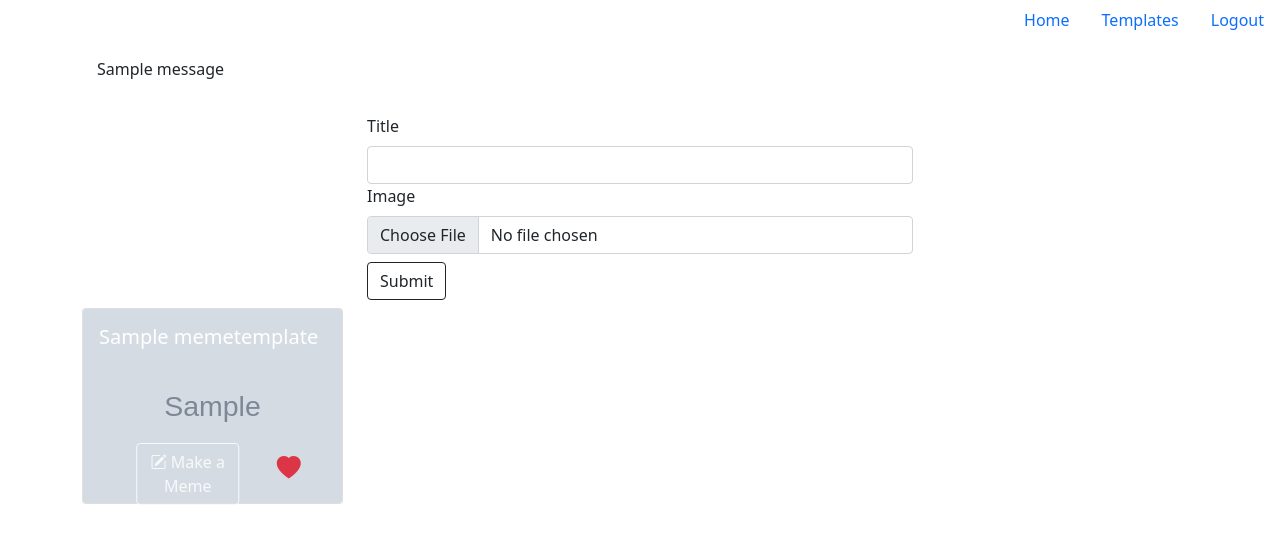
After one commit to Maraljan/WebMeme, a Flask app: page /templates in a window 1280 px wide. The commit adds this page. Shown: the top 543 px of the page. Run offline with Flask 2, Linux system fonts and the light colour scheme; a user stored in the database is signed in; tables that the repository leaves empty hold one stand-in row (values such as "Sample post"); grey boxes marked "Sample" are stand-in pictures; one stand-in notice (Sample message) is shown; some libraries are stand-ins or nearby versions.

Commit message:
created model MemTemplate, page template and page create_meme

```diff
--- a/app/auth/forms.py
+++ b/app/auth/forms.py
@@ -1,6 +1,6 @@
 from flask_wtf import FlaskForm
 from wtforms.validators import DataRequired, Length, Email, Regexp, EqualTo, ValidationError
-from wtforms import StringField, PasswordField, SubmitField
+from wtforms import StringField, PasswordField
 
 
 from app.models.auth import User
--- /dev/null
+++ b/app/main/forms.py
@@ -0,0 +1,15 @@
+from flask_wtf import FlaskForm
+from flask_wtf.file import FileRequired
+from wtforms.validators import DataRequired, Length, ValidationError
+from wtforms import StringField, FileField
+
+from app.models.meme import MemeTemplate
+
+
+class TemplateForm(FlaskForm):
+    img = FileField('Image', validators=[FileRequired()])
+    title = StringField('Title', validators=[DataRequired(), Length(1, 64)])
+
+    def validate_title(self, field: StringField):
+        if MemeTemplate.query.filter_by(title=field.data).first():
+            raise ValidationError('Title already used')
--- a/app/main/views.py
+++ b/app/main/views.py
@@ -1,7 +1,16 @@
+from pathlib import Path
+
 from flask import render_template
-from flask_login import login_required
+from flask_login import login_required, current_user
 
 from . import main
+from .forms import TemplateForm
+from .. import db
+from ..common.alerts import Alert, alert
+from ..common.storage import ImageStorage
+from ..models.meme import MemeTemplate
+
+storage = ImageStorage(Path('Test'))
 
 
 @main.route('/')
@@ -14,3 +23,29 @@ def index():
 @login_required
 def gallery():
     return render_template('gallery.html')
+
+
+@main.route('/templates', methods=['GET', 'POST'])
+@login_required
+def templates():
+    form = TemplateForm()
+    all_templates = MemeTemplate.query.filter_by(owner_id=current_user.pk)
+    if form.validate_on_submit():
+        file = form.img.data
+        path = storage.save(file)
+        template = MemeTemplate(
+            title=form.title.data,
+            owner_id=current_user.pk,
+            image_path=str(path),
+        )
+        db.session.add(template)
+        db.session.commit()
+        alert('Uploading is successful.', Alert.SUCCESS)
+    return render_template('templates.html', form=form, all_templates=all_templates)
+
+
+@main.route('/create_meme/<title>', methods=['GET', 'POST'])
+@login_required
+def create_meme(title: str):
+    template = MemeTemplate.query.filter_by(title=title, owner_id=current_user.pk).first()
+    return render_template('create_meme.html', template=template)
--- /dev/null
+++ b/app/models/meme.py
@@ -0,0 +1,24 @@
+from pathlib import Path
+
+from flask import url_for
+
+from app import db
+from config import IMAGES_DIR
+
+
+class MemeTemplate(db.Model):
+    __tablename__ = 'MemeTemplate'
+    pk = db.Column(db.Integer, primary_key=True)
+    title = db.Column(db.String(64), unique=True, index=True)
+    owner_id = db.Column(db.Integer, db.ForeignKey('users.pk'))
+    image_path = db.Column(db.String(128))
+
+    def __init__(self, **kwargs):
+        super().__init__(**kwargs)
+
+    def image_url(self) -> str:
+        path = Path(IMAGES_DIR.name).joinpath(self.image_path)
+        return url_for('static', filename=str(path).replace('\\', '/'))
+
+    def __repr__(self):
+        return f'<MemeTemplate {self.title}>'
--- a/app/static/css/base.css
+++ b/app/static/css/base.css
@@ -1,13 +1,20 @@
 .main-text{
-    color: #c5dcbb;
+    color: #ffffff;
     font-family: Bahnschrift,sans-serif;
     font-size: 3.1em;
-    text-shadow: -1px 1px 0 #000,
-				  1px 1px 0 #000,
-				 1px -1px 0 #000;
 }
-
 
 .btn-position{
     margin-top: 400px;
 }
+
+
+.nav-pills .nav-link.active, .nav-pills .show>.nav-link {
+    color: #fff;
+    background-color: #3e3e3e;
+    bo: lavenderblush;
+}
+
+.my-top-85 {
+  top: 85% !important;
+}
--- a/app/templates/gallery.html
+++ b/app/templates/gallery.html
@@ -70,10 +70,10 @@
             <p class="card-text">Some quick example text to build on the card title and make up the bulk of the card's content.</p>
               <div class="row">
                 <div class="col">
-                    <a href="#" class="btn btn-outline-dark">Make a Meme</a>
+                    <a href="#" class="btn"><i class="bi bi-pencil-square"></i></a>
                 </div>
                 <div class="col">
-                    <a href="#" class="btn btn-outline-dark mx-3">Add to archive</a>
+                    <a href="#" class="btn"><i class="bi bi-heart-fill"></i></a>
                 </div>
               </div>
           </div>
--- a/app/templates/header.html
+++ b/app/templates/header.html
@@ -1,6 +1,11 @@
-<nav class="navbar navbar-expand-lg nav-link">
-  <div class="container-fluid">
-    <a class="btn bg-success text-dark" href="{{ url_for('main.index') }}">WebMeme</a>
-    <a class="btn bg-success text-dark" type="submit" href="{{ url_for('auth.logout') }}">Log out</a>
-  </div>
-</nav>
+<ul class="nav nav-pills justify-content-end">
+  <li class="nav-item">
+    <a class="nav-link" aria-current="page" href="{{ url_for('main.index') }}">Home</a>
+  </li>
+  <li class="nav-item">
+    <a class="nav-link" aria-current="page" href="{{ url_for('main.templates') }}">Templates</a>
+  </li>
+   <li class="nav-item">
+    <a class="nav-link" aria-checked="true" href="{{ url_for('auth.logout') }}">Logout</a>
+  </li>
+</ul>
--- a/app/templates/index.html
+++ b/app/templates/index.html
@@ -13,10 +13,10 @@
             background-size: cover;
         }
     </style>
-    <h1 class="main-text btn-position to-hide">Do you want to make a perfect Meme?</h1>
+    <h1 class="main-text to-hide my-3">Do you want to make a perfect Meme?</h1>
 
     <a
-        class="btn btn-outline-light to-hide"
+        class="btn btn-outline-light to-hide btn-position"
         type="submit"
         href="#"
         onclick="toggleElements('to-hide', true); toggleElements('to-show', false)"
--- a/app/templates/messages.html
+++ b/app/templates/messages.html
@@ -3,7 +3,7 @@
         <ul>
             {% for category, message in messages %}
 
-                <div class="alert mx-5 {{ category }}" role="alert">
+                <div class="alert mx-5 {{ category.value }}" role="alert">
                     {{ message }}
                 </div>
             {% endfor %}
--- /dev/null
+++ b/app/templates/templates.html
@@ -0,0 +1,40 @@
+{% extends 'base.html' %}
+
+{% block title %}
+    templates
+{% endblock %}
+
+{% block content %}
+    <div class="row justify-content-md-center">
+        <div class="col col-6">
+            <form method="post" enctype="multipart/form-data">
+                {{ form.csrf_token }}
+                {{ form.title.label(for="title", class="form-label") }}
+                {{ form.title(type="title", class="form-control", id="title") }}
+                {{ form.img.label(for="img", class="form-label") }}
+                {{ form.img(type="file", class="form-control", id="img") }}
+                <button class="btn btn-outline-dark my-2" type="submit">Submit</button>
+            </form>
+        </div>
+    </div>
+    <div class="row">
+        {% for template in all_templates %}
+            <div class="col-3">
+                <div class="card text-white">
+                    <img src="{{ template.image_url() }}" class="card-img">
+                    <div class="card-img-overlay">
+                        <h5 class="card-title">{{ template.title }}</h5>
+                        <div class="row position-absolute my-top-85 start-50 translate-middle">
+                            <div class="col-10">
+                            <a href="{{ url_for('main.create_template', title=template.title) }}" class="btn btn-outline-light"><i class="bi bi-pencil-square"></i> Make a Meme</a>
+                            </div>
+                            <div class="col-2">
+                            <a href="#" class="btn text-danger"><i class="bi bi-heart-fill" style="font-size: 150%;"></i></a>
+                            </div>
+                        </div>
+                    </div>
+                </div>
+            </div>
+        {% endfor%}
+    </div>
+{% endblock %}
```
Also changed, not shown: app/common/storage.py (added, +44 -0 lines), app/templates/create_meme.html (added, +32 -0 lines), config.py (+6 -1 lines), migrations/versions/3408793f3885_.py (added, +37 -0 lines), migrations/versions/63403fd141ad_.py (added, +59 -0 lines), migrations/versions/df80ed9054ee_.py (deleted, +0 -38 lines), migrations/versions/e2c3ae6b4f62_.py (added, +47 -0 lines), 1 other file.
